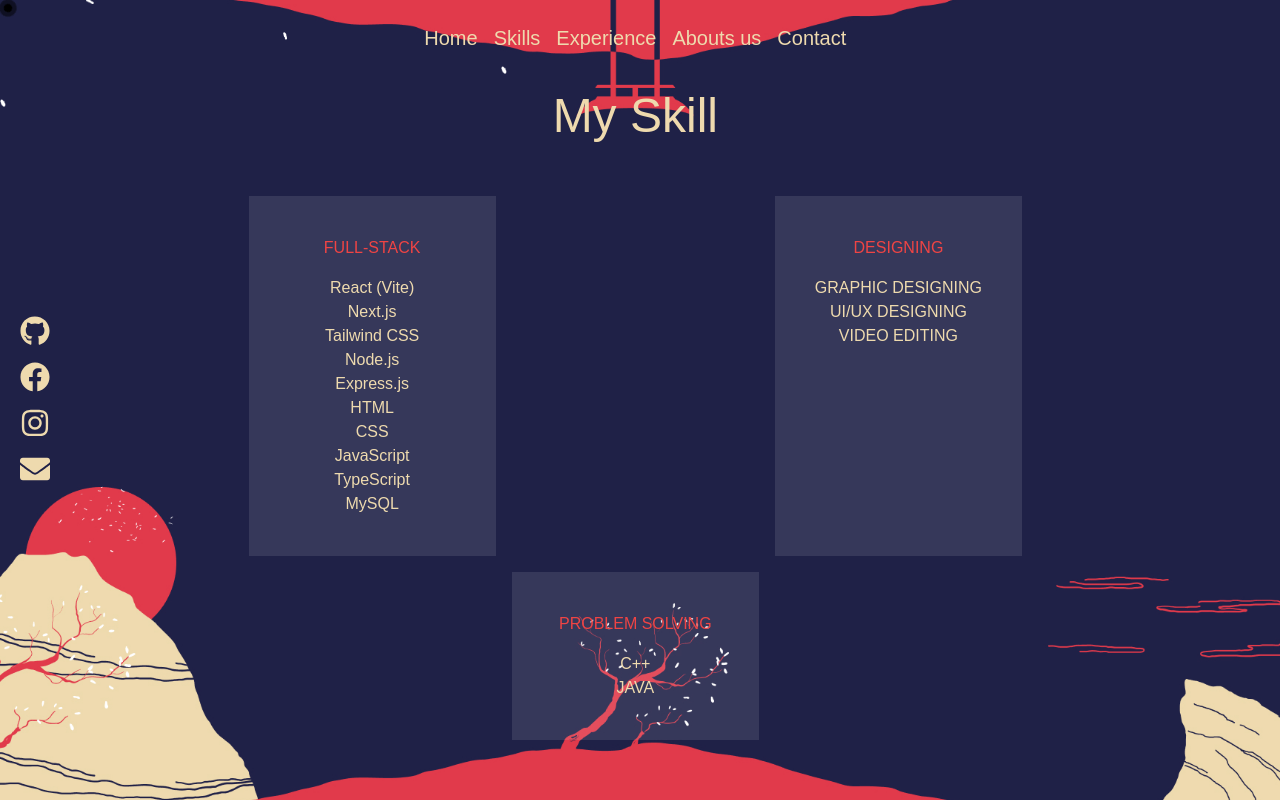
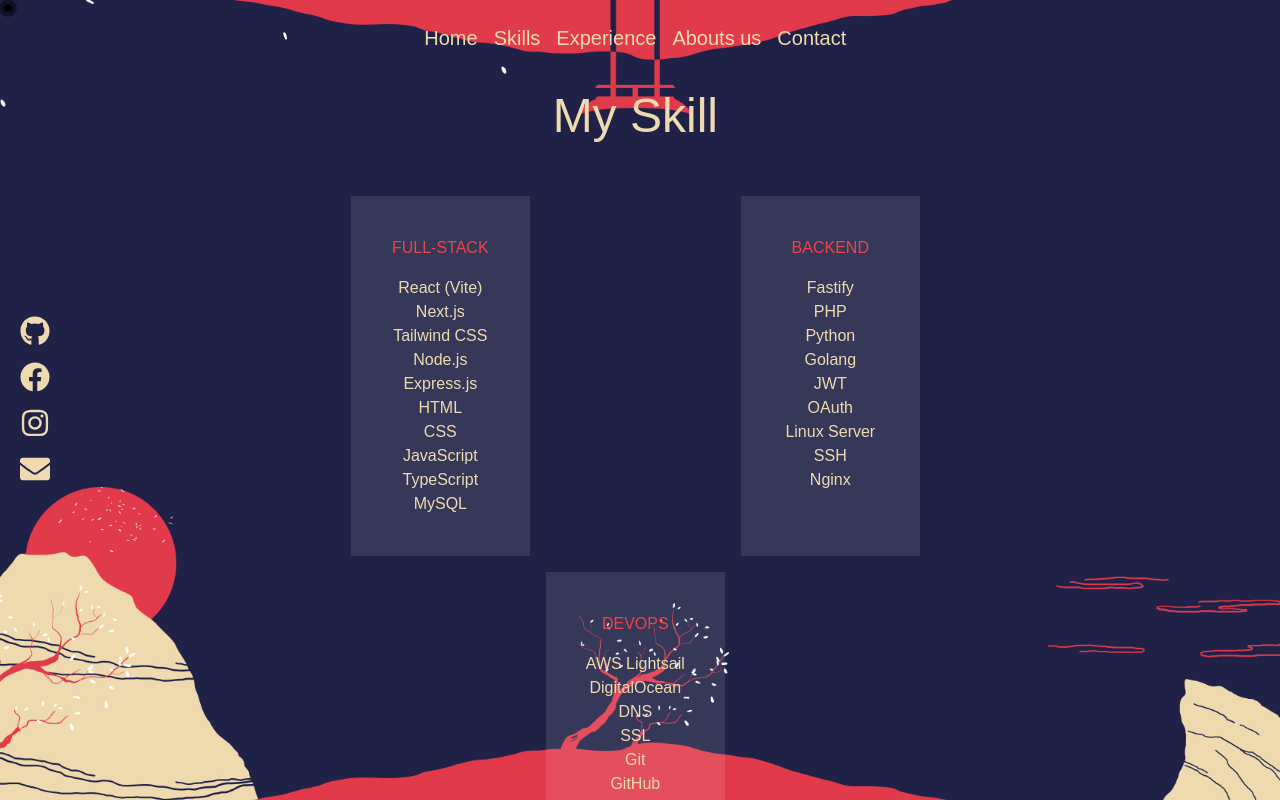
Before and after one commit to JakrawutSainate/Portfolio_BiGKunG, a Next.js app: page /skill in a window 1280 px wide. Built offline with nearby package versions, Linux system fonts and the light colour scheme; a web font is replaced by a local one.

Commit message:
Update skill_profile.tsx

```diff
--- a/src/app/skill/component/skill_profile.tsx
+++ b/src/app/skill/component/skill_profile.tsx
@@ -8,26 +8,46 @@ export default function Skill() {
     {
       title: "FULL-STACK",
       items: [
-      "React (Vite)", "Next.js", "Tailwind CSS", "Node.js", "Express.js",
-      "HTML", "CSS", "JavaScript", "TypeScript", "MySQL"
-    ]
+        "React (Vite)",
+        "Next.js",
+        "Tailwind CSS",
+        "Node.js",
+        "Express.js",
+        "HTML",
+        "CSS",
+        "JavaScript",
+        "TypeScript",
+        "MySQL",
+      ],
     },
     {
       title: "BACKEND",
       items: [
-      "Fastify", "PHP", "Python", "Golang",
-      "JWT", "OAuth", "Linux Server", "SSH", "Nginx"
-    ]
+        "Fastify",
+        "PHP",
+        "Python",
+        "Golang",
+        "JWT",
+        "OAuth",
+        "Linux Server",
+        "SSH",
+        "Nginx",
+      ],
     },
     {
       title: "DEVOPS",
       items: [
-      "AWS Lightsail", "DigitalOcean",
-      "DNS", "SSL", "Git", "GitHub", "Postman", "FileZilla"
-    ]
-  }
-]
-;
+        "AWS Lightsail",
+        "DigitalOcean",
+        "DNS",
+        "SSL",
+        "Git",
+        "GitHub",
+        "Postman",
+        "FileZilla",
+      ],
+    },
+  ];
 
   const handleNext = () => {
     setCurrentSkill((prev) => (prev + 1) % skills.length);
@@ -40,6 +60,7 @@ export default function Skill() {
   return (
     <div className="relative">
       <div className="flex flex-row gap-4 mt-10 lg:grid lg:grid-cols-3">
+        {/* ส่วนของ currentSkill */}
         <div className="col-span-1 p-10 text-red-500 bg-white bg-opacity-10">
           <h2 className="mb-4 text-center truncate">
             {skills[currentSkill].title}
@@ -51,25 +72,41 @@ export default function Skill() {
           </ul>
         </div>
 
-        {/* Preserve original grid layout for large screens */}
-        <div className="hidden col-span-1 p-10 text-red-500 bg-white bg-opacity-10 lg:col-start-3 lg:block">
-          <h2 className="mb-4 text-center">DESIGNING</h2>
+        {/* BACKEND - จาก skills */}
+        {skills
+          .filter((s) => s.title === "BACKEND")
+          .map((skill) => (
+            <div
+              key={skill.title}
+              className="hidden col-span-1 p-10 text-red-500 bg-white bg-opacity-10 lg:col-start-3 lg:block"
+            >
+              <h2 className="mb-4 text-center">{skill.title}</h2>
               <ul className="text-center text-[#EEDAAE]">
-            <li>GRAPHIC DESIGNING</li>
-            <li>UI/UX DESIGNING</li>
-            <li>VIDEO EDITING</li>
+                {skill.items.map((item, i) => (
+                  <li key={i}>{item}</li>
+                ))}
               </ul>
             </div>
+          ))}
 
-        <div className="flex hidden col-span-1 justify-center items-center p-10 text-center text-red-500 bg-white bg-opacity-10 lg:col-start-2 lg:flex">
+        {/* DEVOPS - จาก skills */}
+        {skills
+          .filter((s) => s.title === "DEVOPS")
+          .map((skill) => (
+            <div
+              key={skill.title}
+              className="hidden col-span-1 justify-center items-center p-10 text-center text-red-500 bg-white bg-opacity-10 lg:col-start-2 lg:flex"
+            >
               <div>
-            <h2 className="mb-4 text-center">PROBLEM SOLVING</h2>
+                <h2 className="mb-4 text-center">{skill.title}</h2>
                 <ul className="text-[#EEDAAE]">
-              <li>C++</li>
-              <li>JAVA</li>
+                  {skill.items.map((item, i) => (
+                    <li key={i}>{item}</li>
+                  ))}
                 </ul>
               </div>
             </div>
+          ))}
       </div>
 
       <button
```
Lines whose indentation alone changed are shown as unchanged.
